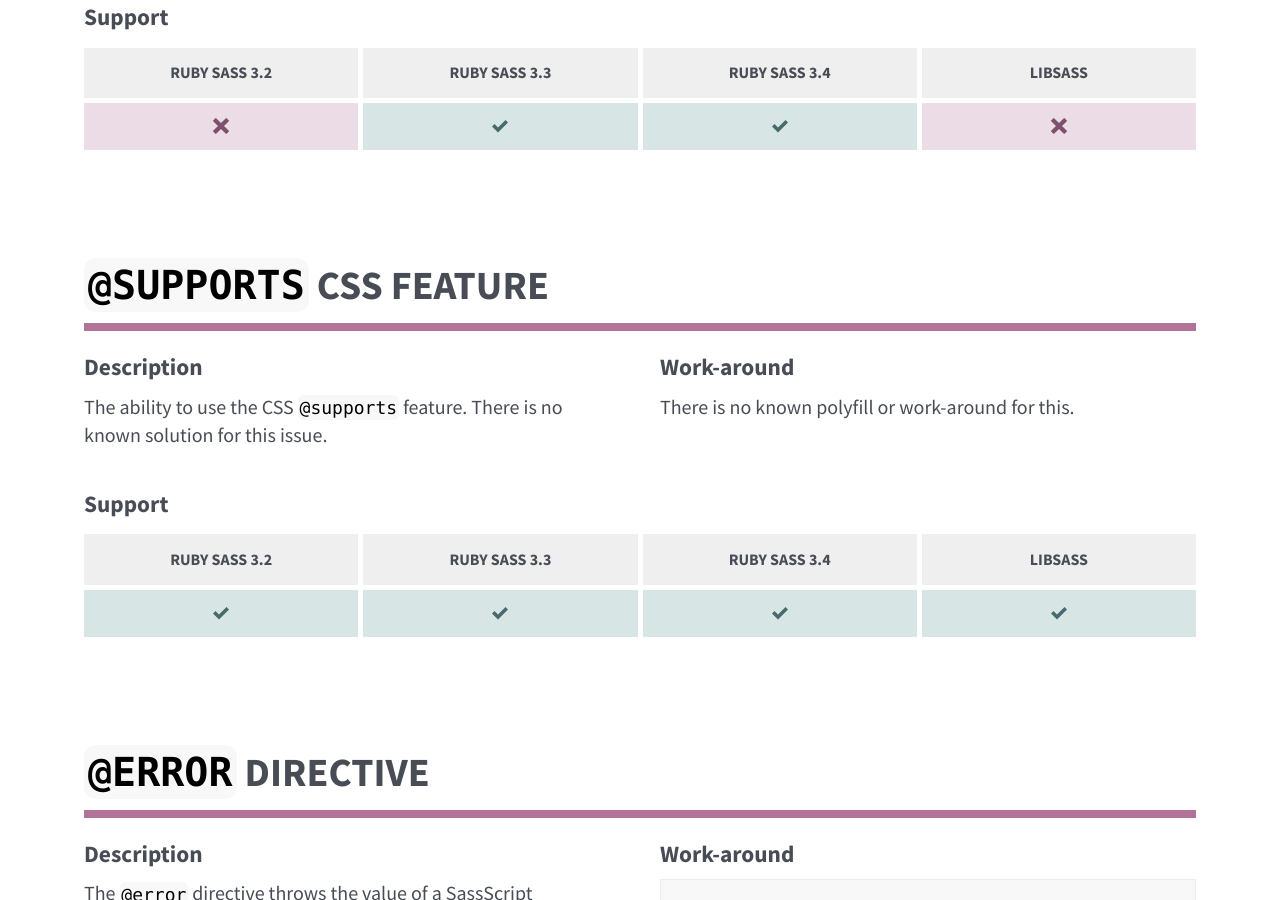
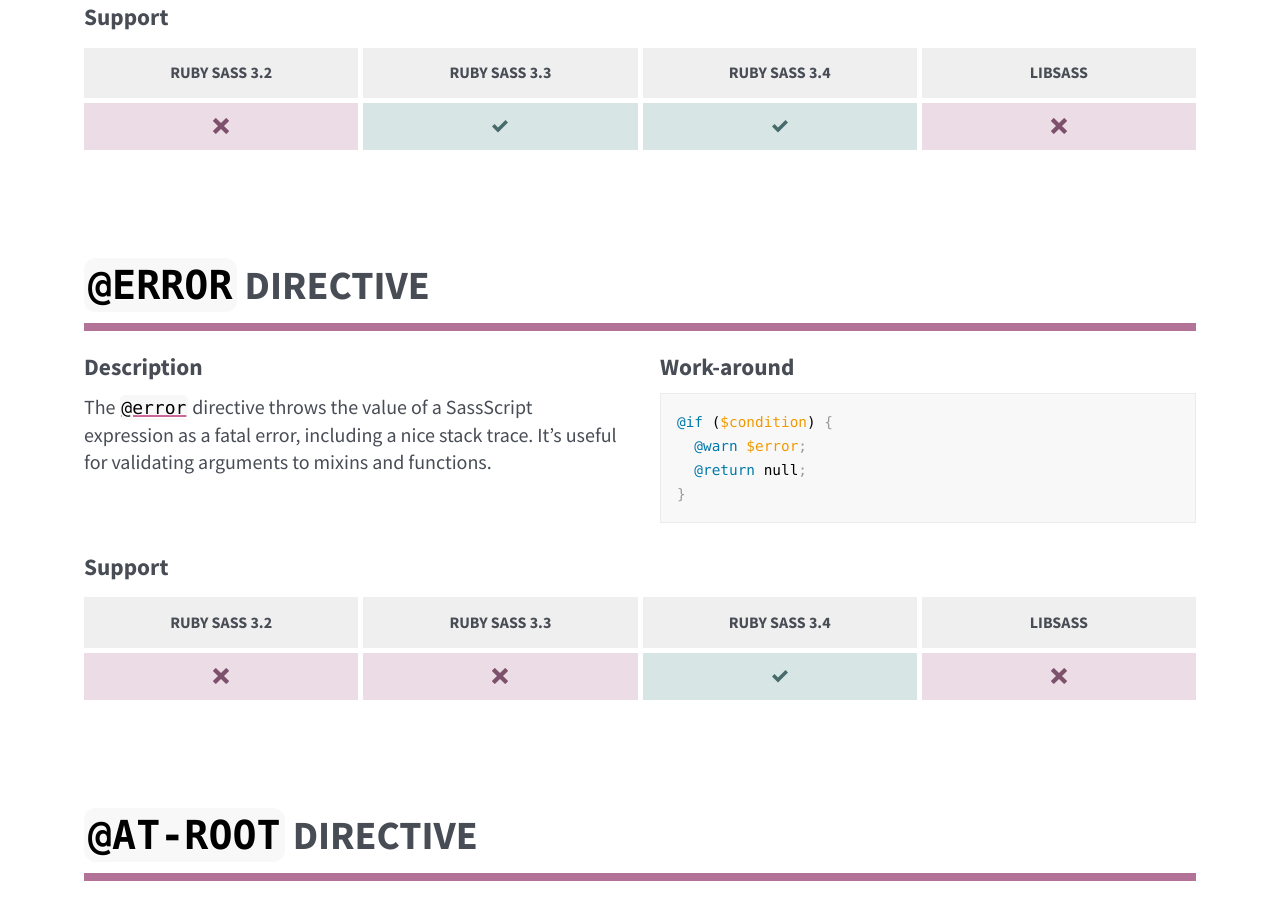
Before and after one commit to KittyGiraudel/sass-compatibility, a Jekyll site: the page built from index.html, in a window 1280 px wide and 900 px high, scrolled down 10077 px. Built offline with Jekyll 4.4.1, drawn with Linux system fonts in a browser that asks for light colours.

Commit message:
Removed a feature

```diff
--- a/_data/features.yml
+++ b/_data/features.yml
@@ -148,13 +148,6 @@
     The `transparent` CSS color can safely be used, yet it cannot be manipulated as a color.
   polyfill: "Use `rgba(0, 0, 0, 0)`."
 
-- label: "`@supports` CSS feature"
-  name: supports_feature
-  description: |
-    The ability to use the CSS `@supports` feature.
-    There is no known solution for this issue.
-  polyfill: false
-
 - label: "`@error` directive"
   name: error_directive
   description: |
--- a/_data/support.yml
+++ b/_data/support.yml
@@ -106,12 +106,6 @@ transparent_color:
     ruby_sass_3_4: true
     libsass: false
 
-supports_feature:
-    ruby_sass_3_2: true
-    ruby_sass_3_3: true
-    ruby_sass_3_4: true
-    libsass: true
-
 error_directive:
     ruby_sass_3_2: false
     ruby_sass_3_3: false
--- a/tests/supports_feature/input.scss
+++ /dev/null
@@ -1,5 +0,0 @@
-@supports (color: red) {
-  .selector {
-    content: supports;
-  }
-}
```
Also changed, not shown: tests/supports_feature/expect.css (deleted, +0 -5 lines).
